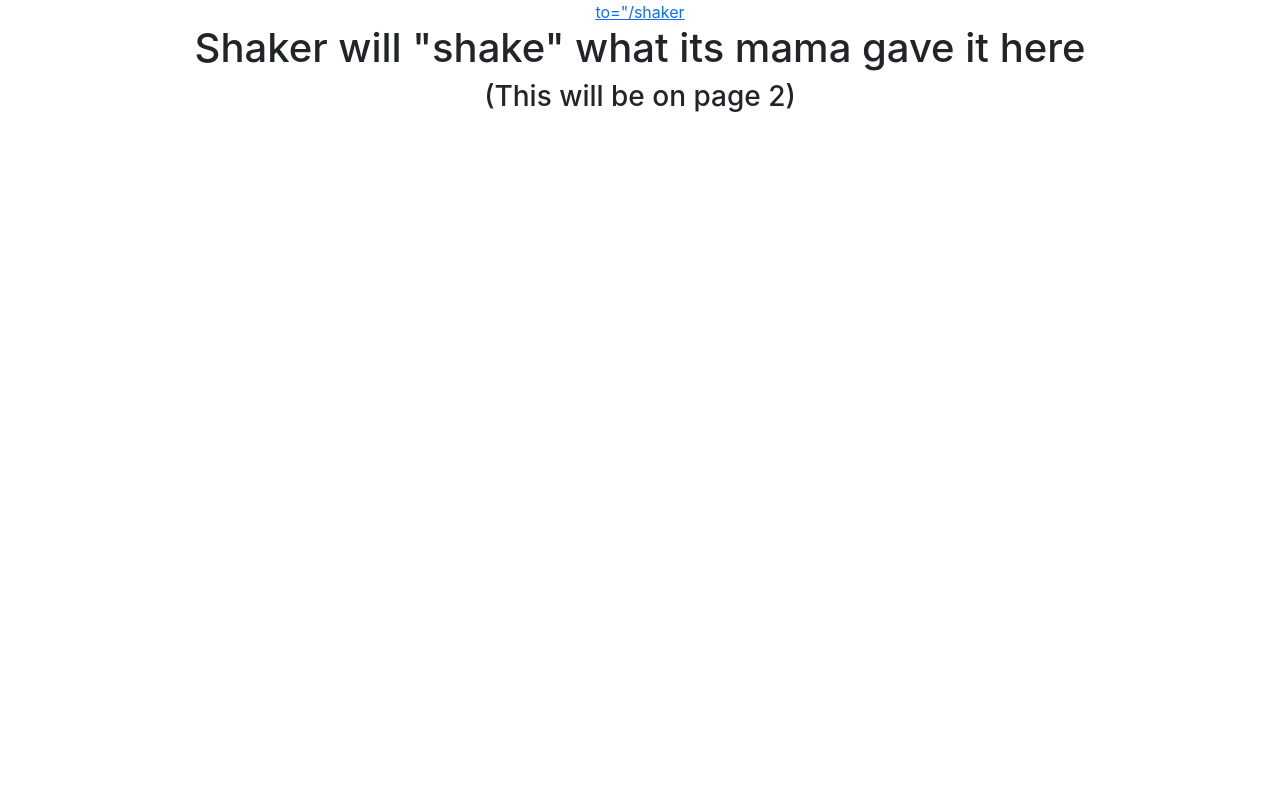
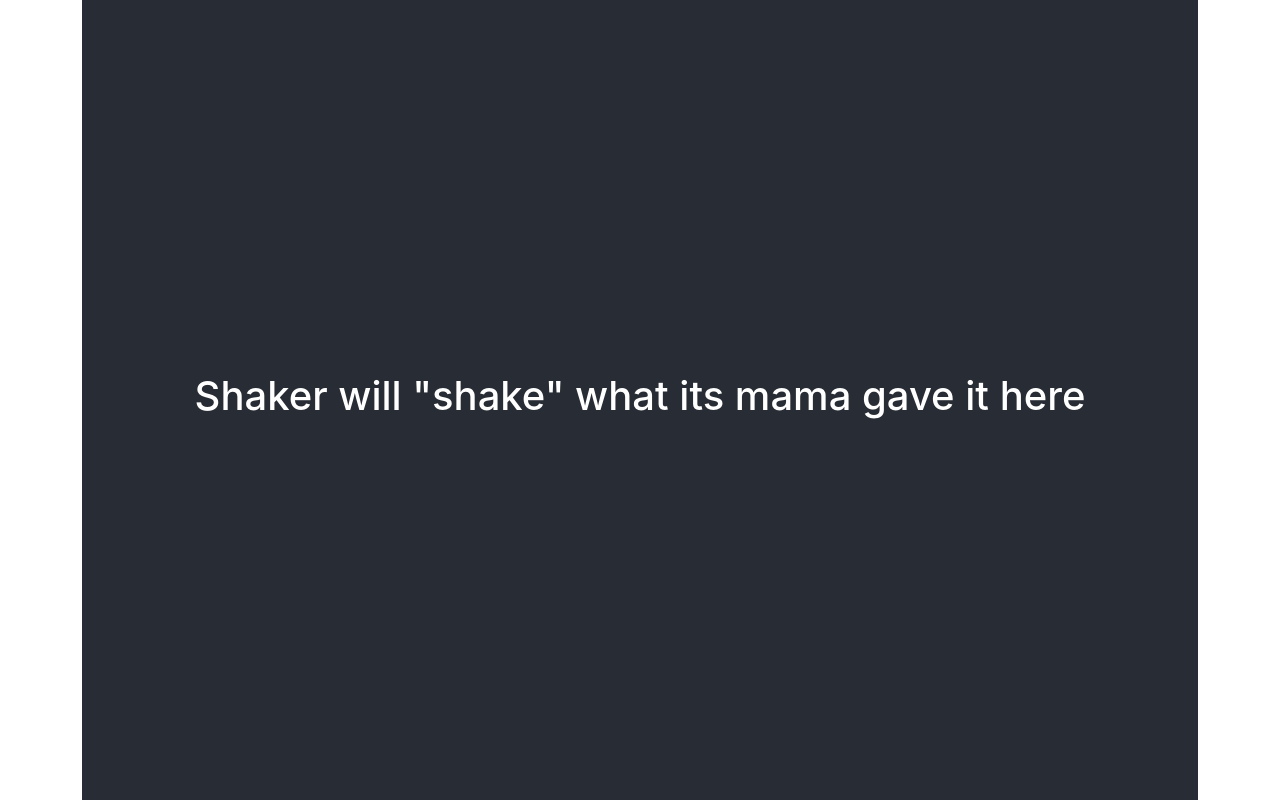
Before and after one commit to ram-bor/cocktail-randomizer, a React (Create React App) app: page /shaker in a window 1280 px wide. Built offline with nearby package versions, Linux system fonts and the light colour scheme.

Commit message:
shaking up the shakers

```diff
--- a/src/pages/Home/Home.css
+++ b/src/pages/Home/Home.css
@@ -2,7 +2,7 @@
   text-align: center;
 }
 
-.home-header {
+.home-content {
   background-color: #282c34;
   min-height: 100vh;
   display: flex;
--- a/src/pages/Home/Home.js
+++ b/src/pages/Home/Home.js
@@ -7,10 +7,8 @@
 function Home(props) {
   return (
     <div className="home">
-      <header className="home-header">
-        <p>
-          <h1> ~ App Logo Here ~ </h1>
-        </p>
+      <header className="home-content">
+        <h1> ~ App Logo Here ~ </h1>
         <div>
           <Link to="/shaker">
             <Button />
--- a/src/pages/Shaker/Shaker.css
+++ b/src/pages/Shaker/Shaker.css
@@ -1,3 +1,14 @@
-.shaker {
+.container {
   text-align: center;
 }
+
+.shaker {
+  background-color: #282c34;
+  min-height: 100vh;
+  display: flex;
+  flex-direction: column;
+  align-items: center;
+  justify-content: center;
+  font-size: calc(10px + 2vmin);
+  color: white;
+}
--- a/src/pages/Shaker/Shaker.js
+++ b/src/pages/Shaker/Shaker.js
@@ -4,10 +4,10 @@
 
 function Shaker() {
   return (
-    <div className="shaker">
-      <Link> to="/shaker</Link>
-      <h1>Shaker will "shake" what its mama gave it here</h1>
-      <h3>(This will be on page 2)</h3>
+    <div className="container">
+      <div className="shaker">
+        <h1>Shaker will "shake" what its mama gave it here</h1>
+      </div>
     </div>
   );
 }
```
